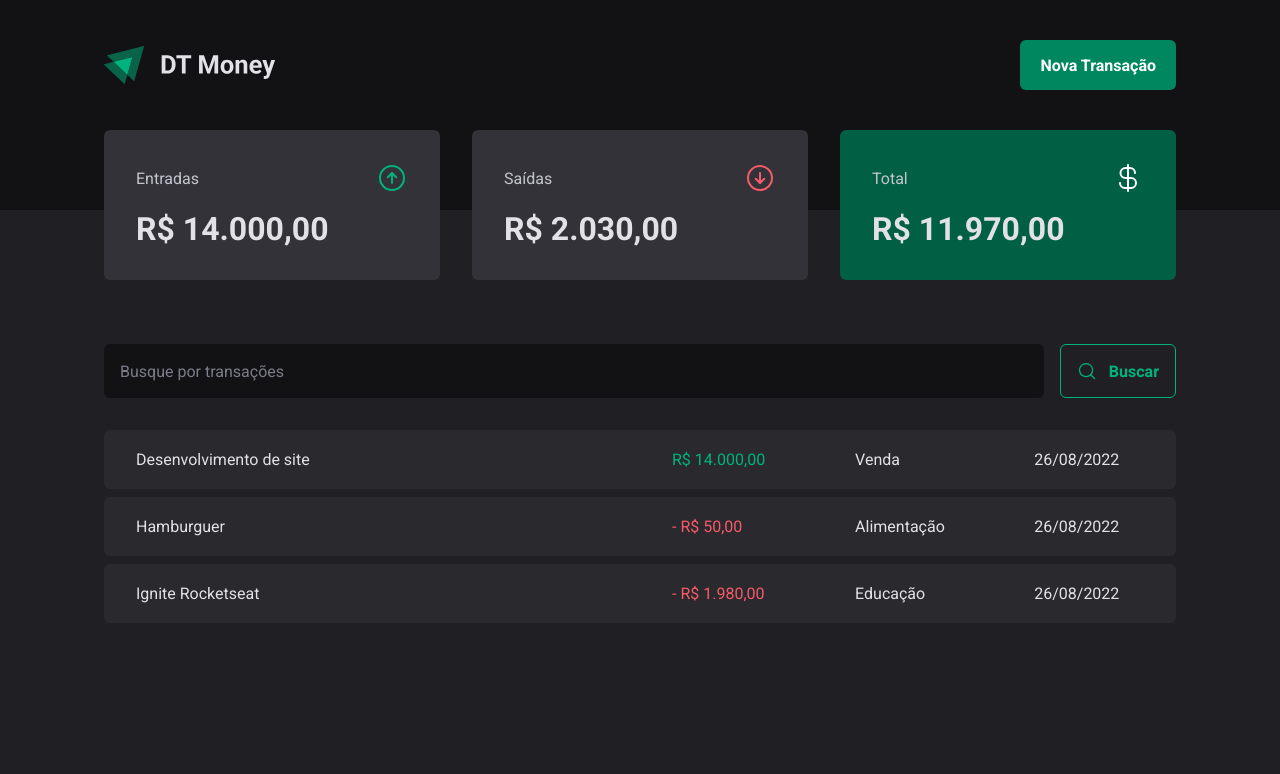
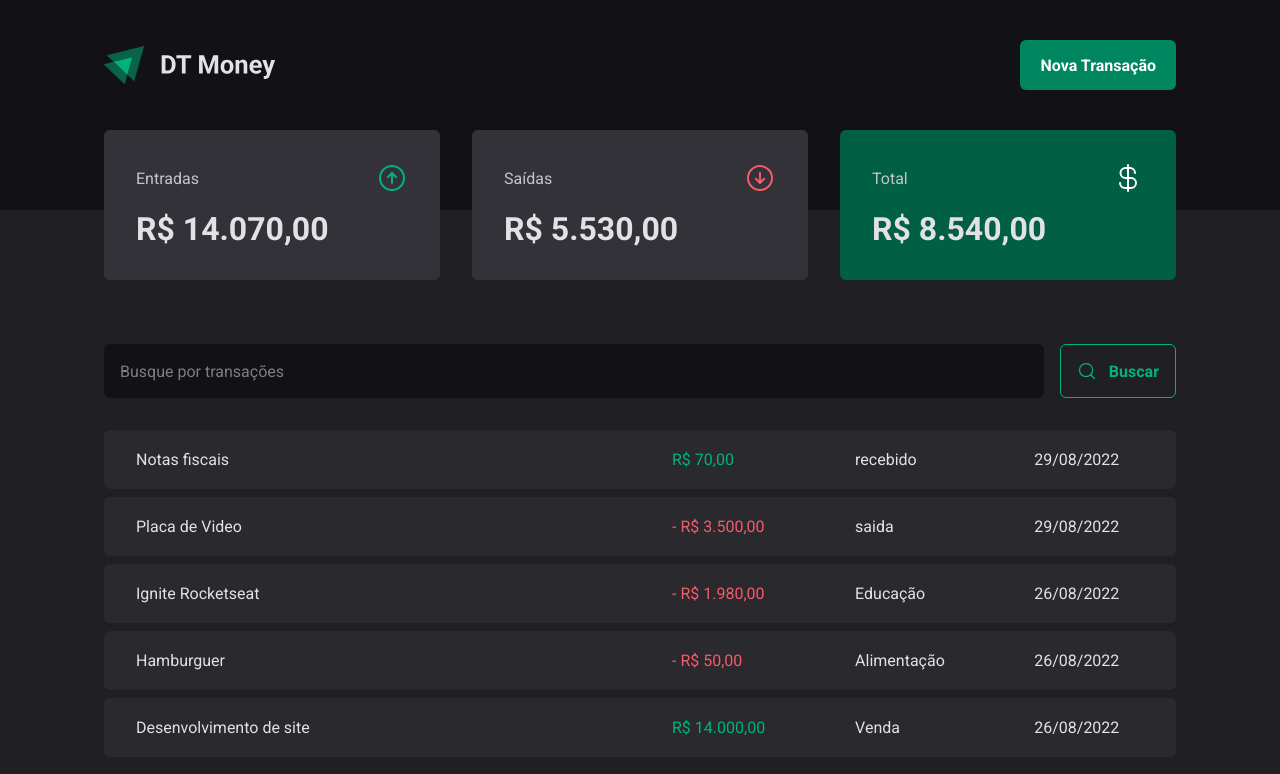
Before and after one commit to RoneBS/ignite-2.0-03-dt-money, a React (Vite) app: page / in a window 1280 px wide. Shown: the top 774 px of the page. Built offline with nearby package versions, Linux system fonts and the light colour scheme; data requests are answered from the project's data file.

Commit message:
Create function on context to add transactions in api to database created

```diff
--- a/package.json
+++ b/package.json
@@ -14,6 +14,7 @@
     "@hookform/resolvers": "^2.9.7",
     "@radix-ui/react-dialog": "^1.0.0",
     "@radix-ui/react-radio-group": "^1.0.0",
+    "axios": "^0.27.2",
     "phosphor-react": "^1.4.1",
     "react": "^18.2.0",
     "react-dom": "^18.2.0",
--- a/server.json
+++ b/server.json
@@ -23,6 +23,22 @@
       "category": "Educação",
       "price": 1980,
       "createdAt": "2022-08-26T12:20:59.265Z"
+    },
+    {
+      "description": "Placa de Video",
+      "price": 3500,
+      "category": "saida",
+      "type": "outcome",
+      "createdAt": "2022-08-29T18:15:23.021Z",
+      "id": 4
+    },
+    {
+      "description": "Notas fiscais",
+      "price": 70,
+      "category": "recebido",
+      "type": "income",
+      "createdAt": "2022-08-29T18:37:41.569Z",
+      "id": 5
     }
   ]
 }
--- a/src/components/NewTransactionsModal/index.tsx
+++ b/src/components/NewTransactionsModal/index.tsx
@@ -5,9 +5,12 @@
 import { zodResolver } from '@hookform/resolvers/zod'
 
 import * as S from './styles'
+import { api } from '../../lib/api'
+import { useContext } from 'react'
+import { TransactionsContext } from '../../contexts/TransactionsContext'
 
 const newTransactionFormSchema = z.object({
-  descritpion: z.string(),
+  description: z.string(),
   price: z.number(),
   category: z.string(),
   type: z.enum(['income', 'outcome'])
@@ -16,11 +19,13 @@
 type newTransactionFormInputs = z.infer<typeof newTransactionFormSchema>
 
 export const NewTransactionModal = () => {
+  const { createTransaction } = useContext(TransactionsContext)
   const {
     control,
     register,
     handleSubmit,
-    formState: { isSubmitting }
+    formState: { isSubmitting },
+    reset
   } = useForm<newTransactionFormInputs>({
     resolver: zodResolver(newTransactionFormSchema),
     defaultValues: {
@@ -29,8 +34,15 @@
   })
 
   const handleCreateNewTransaction = async (data: newTransactionFormInputs) => {
-    await new Promise((resolve) => setTimeout(resolve, 2000))
-    console.log(data)
+    const { description, price, category, type } = data
+
+    await createTransaction({
+      description,
+      price,
+      category,
+      type
+    })
+    reset()
   }
 
   return (
@@ -49,7 +61,7 @@
             type="text"
             placeholder="Descrição"
             required
-            {...register('descritpion')}
+            {...register('description')}
           />
           <input
             type="number"
--- a/src/contexts/TransactionsContext.tsx
+++ b/src/contexts/TransactionsContext.tsx
@@ -1,7 +1,15 @@
 import { createContext, ReactNode, useEffect, useState } from 'react'
+import { api } from '../lib/api'
 
 type TransactionsProviderProps = {
   children: ReactNode
+}
+
+type CreateTransactionInput = {
+  description: string
+  price: number
+  category: string
+  type: 'income' | 'outcome'
 }
 
 type Transaction = {
@@ -16,6 +24,7 @@
 type TransactionsContextType = {
   transactions: Transaction[]
   fetchTransactions: (query?: string) => Promise<void>
+  createTransaction: (data: CreateTransactionInput) => Promise<void>
 }
 
 export const TransactionsContext = createContext({} as TransactionsContextType)
@@ -26,21 +35,37 @@
   const [transactions, setTransactions] = useState<Transaction[]>([])
 
   const fetchTransactions = async (query?: string) => {
-    const url = new URL('http://localhost:3000/transactions')
+    const response = await api.get('transactions', {
+      params: {
+        _sort: 'createdAt',
+        _order: 'desc',
+        q: query
+      }
+    })
 
-    if (query) {
-      url.searchParams.append('q', query)
-    }
-    const response = await fetch(url)
-    const data = await response.json()
-    setTransactions(data)
+    setTransactions(response.data)
+  }
+
+  const createTransaction = async (data: CreateTransactionInput) => {
+    const { description, price, category, type } = data
+
+    const response = await api.post('transactions', {
+      description,
+      price,
+      category,
+      type,
+      createdAt: new Date()
+    })
+    setTransactions((state) => [response.data, ...state])
   }
 
   useEffect(() => {
     fetchTransactions()
   }, [])
   return (
-    <TransactionsContext.Provider value={{ transactions, fetchTransactions }}>
+    <TransactionsContext.Provider
+      value={{ transactions, fetchTransactions, createTransaction }}
+    >
       {children}
     </TransactionsContext.Provider>
   )
--- /dev/null
+++ b/src/lib/api.ts
@@ -0,0 +1,5 @@
+import axios from 'axios'
+
+export const api = axios.create({
+  baseURL: 'http://localhost:3000'
+})
```
Also changed, not shown: 1 other file (tests, documents, lock files or other folders).
